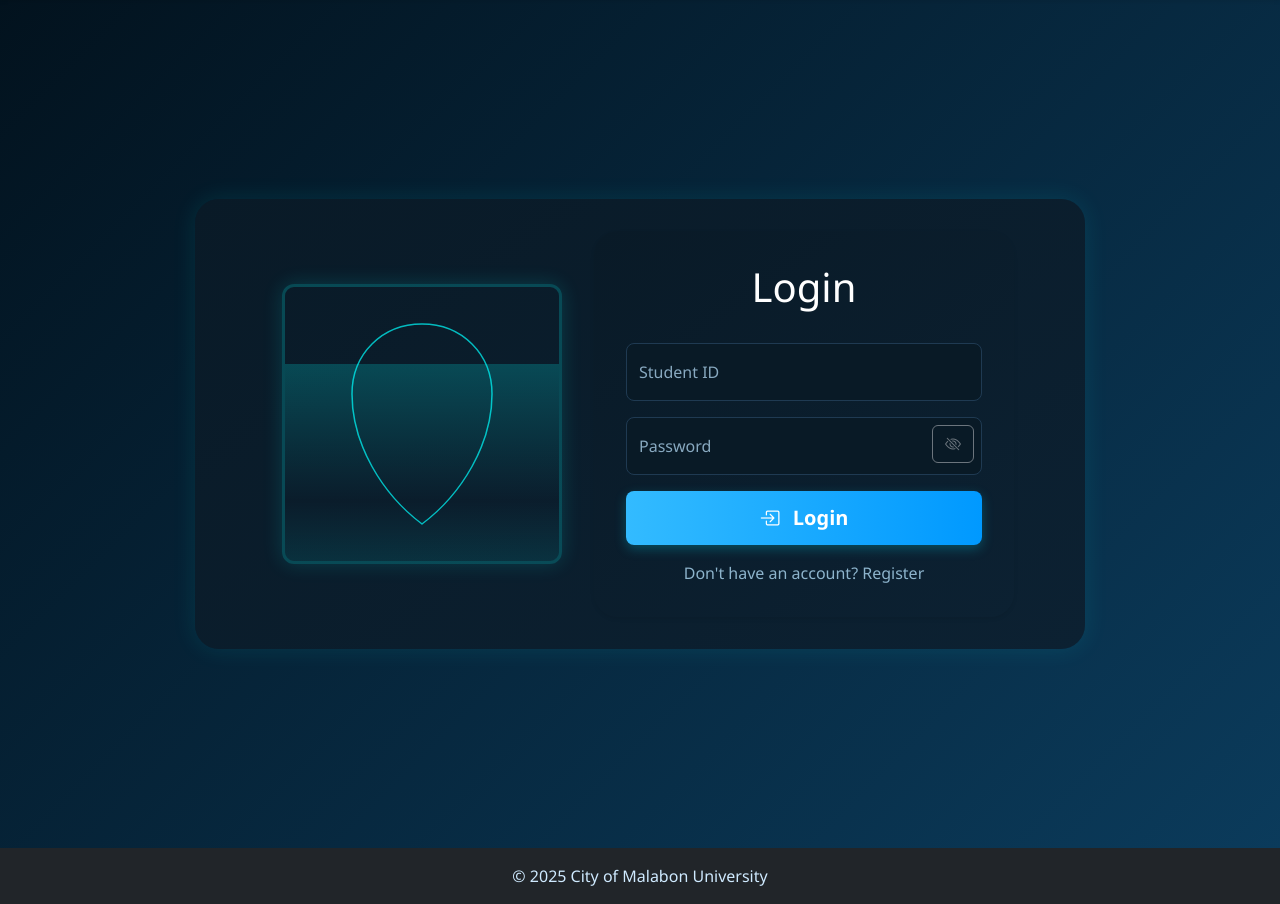
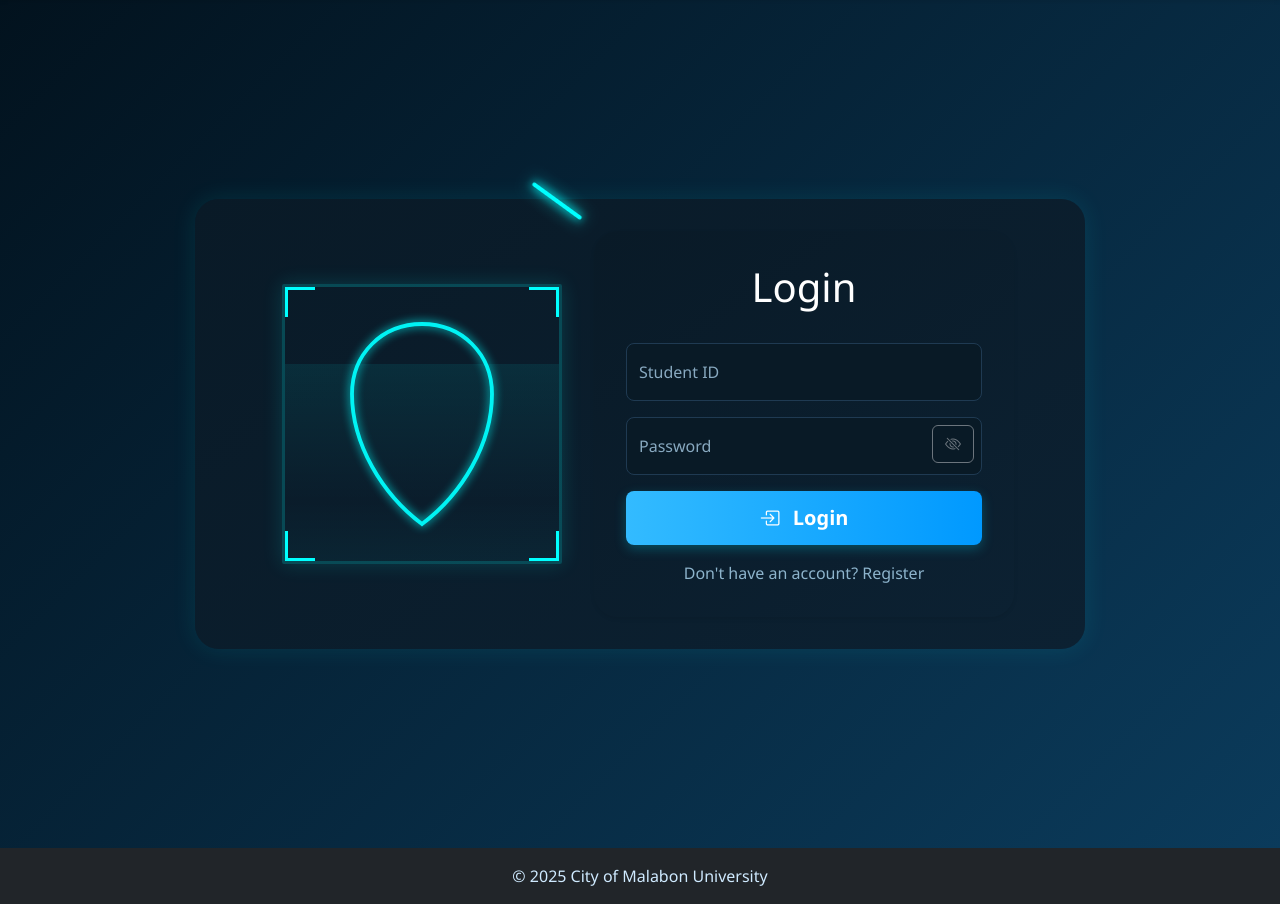
Before and after one commit to itzkai23/presence_monitoring, a Django app: page /login/ in a window 1280 px wide. Shown: the part 62-966 px from the top of the page. Run offline with Django 5.2, Linux system fonts and the light colour scheme.

Commit message:
gloweffect

```diff
--- a/students/templates/users/Authentication/login.html
+++ b/students/templates/users/Authentication/login.html
@@ -118,7 +118,7 @@
     width: 280px;
     height: 280px;
     border: 3px solid rgba(0, 255, 255, 0.2);
-    border-radius: 12px;
+    border-radius: 2px;
     overflow: hidden;
     box-shadow: 0 0 20px rgba(0, 255, 255, 0.15);
   }
@@ -132,12 +132,30 @@
     height: 100%;
     background: linear-gradient(to bottom, rgba(0, 255, 255, 0.2), transparent, rgba(0, 255, 255, 0.2));
     animation: scan 2.5s linear infinite;
+    z-index: 1;  /* Add this */
+  opacity: 0.4; /* Lowered from default to make face-outline more visible */
   }
 
   @keyframes scan {
     0% { top: -100%; }
     100% { top: 100%; }
   }
+
+  @keyframes pulse-outline {
+  0%, 100% {
+    stroke-width: 3;
+    opacity: 0.7;
+  }
+  50% {
+    stroke-width: 4;
+    opacity: 1;
+  }
+}
+
+.face-outline {
+  animation: pulse-outline 2.5s ease-in-out infinite;
+}
+
 
   .face-outline {
   position: absolute;
@@ -146,9 +164,13 @@
   transform: translate(-50%, -50%);
   fill: none;
   stroke: #00ffff;
-    stroke-width: 1.5;
-    opacity: 0.7;
+  stroke-width: 3; /* From 2 to 3 for bolder outline */
+  opacity: 0.85;
+  filter: drop-shadow(0 0 5px #00ffff); /* glowing edge */
+  pointer-events: none;
+  z-index: 2; /* Add this to make sure it's on top */
 }
+
 
   .login-inner {
   gap: 2rem;
@@ -166,6 +188,7 @@
 } */
 
 .login-container {
+  position: relative;
   display: flex;
   flex-direction: column;
   align-items: center;
@@ -184,14 +207,107 @@
     justify-content: center;
   }
 }
+
+.camera-corners {
+  position: absolute;
+  width: 100%;
+  height: 100%;
+  pointer-events: none;
+}
+
+.corner {
+  position: absolute;
+  width: 30px;
+  height: 30px;
+  border: 3px solid #00ffff;
+}
+
+.corner.tl {
+  top: 0;
+  left: 0;
+  border-right: none;
+  border-bottom: none;
+}
+
+.corner.tr {
+  top: 0;
+  right: 0;
+  border-left: none;
+  border-bottom: none;
+}
+
+.corner.bl {
+  bottom: 0;
+  left: 0;
+  border-right: none;
+  border-top: none;
+}
+
+.corner.br {
+  bottom: 0;
+  right: 0;
+  border-left: none;
+  border-top: none;
+}
+
+.snake-glow {
+  content: '';
+  position: absolute;
+  width: 60px;
+  height: 4px;
+  background: #00ffff;
+  box-shadow: 0 0 8px #00ffff, 0 0 16px #00ffff;
+  border-radius: 2px;
+  animation: snakeMove 6s linear infinite;
+  z-index: 5;
+}
+
+/* Snake animation path */
+@keyframes snakeMove {
+  0% {
+    top: 0;
+    left: 0;
+    transform: translateX(0) rotate(0deg);
+  }
+  25% {
+    top: 0;
+    left: calc(100% - 60px);
+    transform: translateX(0) rotate(90deg);
+  }
+  50% {
+    top: calc(100% - 4px);
+    left: calc(100% - 60px);
+    transform: translateX(0) rotate(180deg);
+  }
+  75% {
+    top: calc(100% - 4px);
+    left: 0;
+    transform: translateX(0) rotate(270deg);
+  }
+  100% {
+    top: 0;
+    left: 0;
+    transform: translateX(0) rotate(360deg);
+  }
+}
+
 </style>
 
 
 <div class="login-wrapper">
 
-  <div class="login-container">
+  <div class="login-container snake-border">
+    <span class="snake-glow"></span>
 <!-- Face Capture Area -->
     <div class="face-frame">
+
+      <div class="camera-corners">
+        <div class="corner tl"></div>
+        <div class="corner tr"></div>
+        <div class="corner bl"></div>
+        <div class="corner br"></div>
+      </div>
+
       <svg class="face-outline" width="180" height="220" viewBox="0 0 180 220">
         <path d="M90,10
                  C130,10 160,40 160,80
```
Also changed, not shown: students/templates/users/Authentication/register.html (+83 -1 lines). Lines whose indentation alone changed are shown as unchanged.
